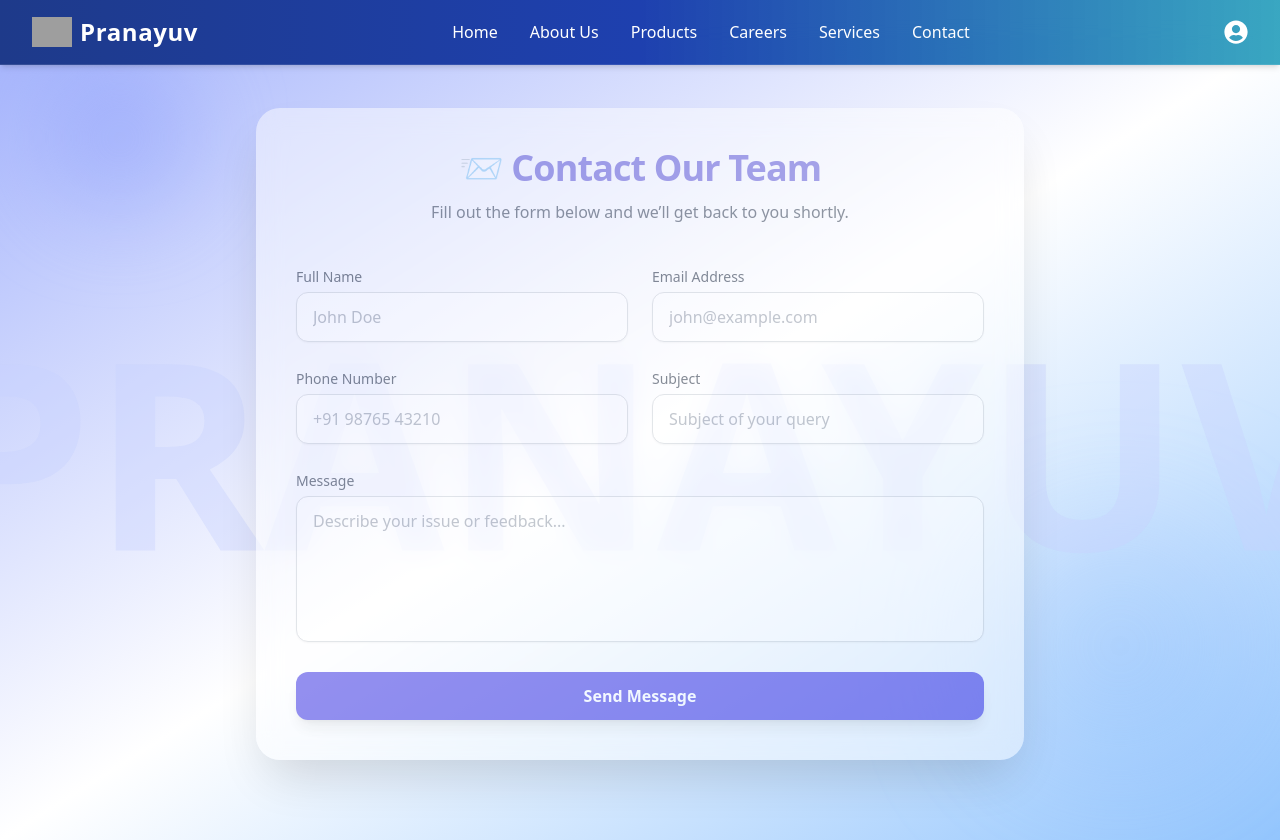
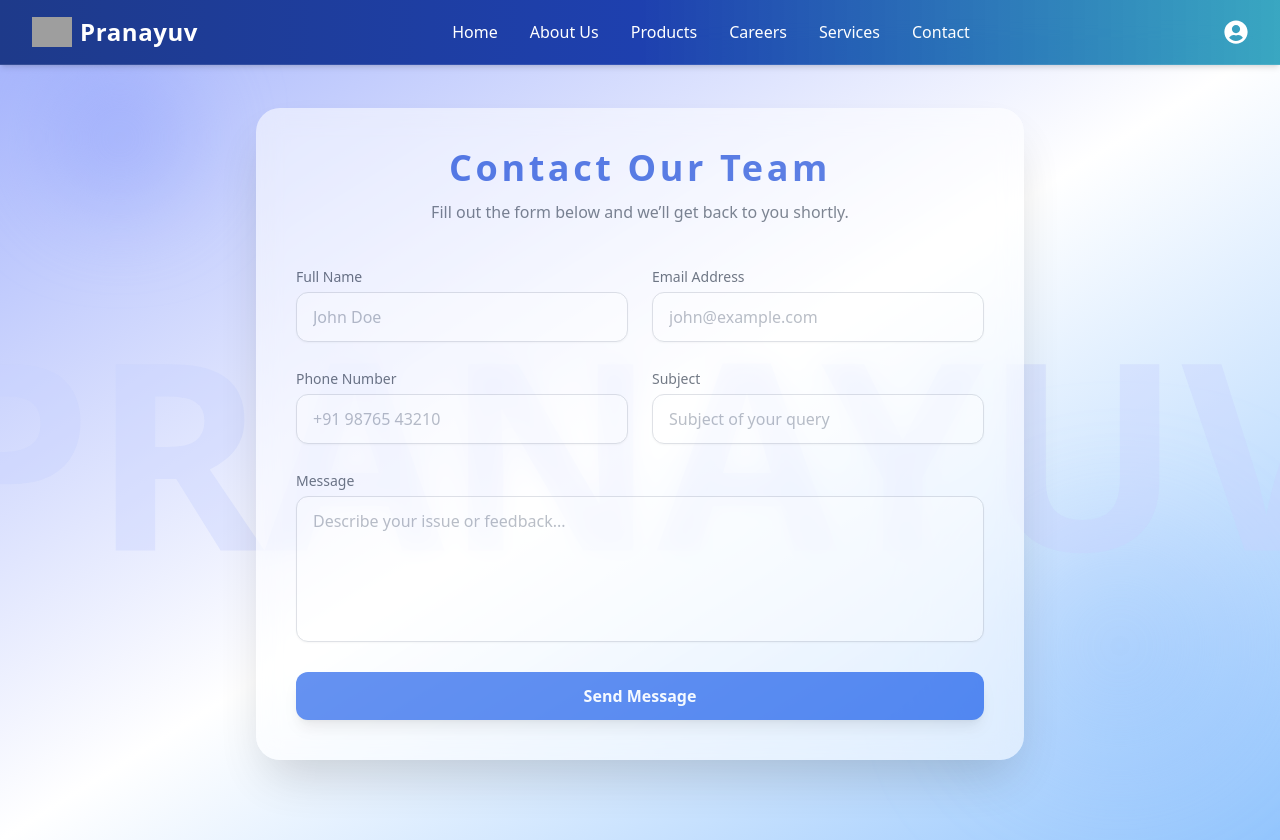
Before and after one commit to kushalthandra/pranayuv, a Next.js app in the folder nextjs-pranauyvwebsite/: page /pagescomponents/contact in a window 1280 px wide. Built offline with nearby package versions, Linux system fonts and the light colour scheme; grey boxes are pictures that could not be loaded.

Commit message:
deployment chnages

```diff
--- a/nextjs-pranauyvwebsite/package.json
+++ b/nextjs-pranauyvwebsite/package.json
@@ -25,6 +25,7 @@
   "devDependencies": {
     "autoprefixer": "^10.4.13",
     "postcss": "^8.5.3",
+    "tailwind-scrollbar": "^3.1.0",
     "tailwindcss": "^3.4.17"
   }
 }
--- a/nextjs-pranauyvwebsite/pages/pagescomponents/contact.js
+++ b/nextjs-pranauyvwebsite/pages/pagescomponents/contact.js
@@ -56,10 +56,10 @@ export default function ContactForm() {
       </div>
 
       {/* Form Card */}
-      <div className="relative z-10 w-full opacity-60 max-w-3xl bg-white/80 backdrop-blur-md rounded-3xl shadow-2xl p-10 transition-all duration-300 hover:scale-[1.01]">
+      <div className="relative z-10 w-full opacity-70 max-w-3xl bg-white/80 backdrop-blur-md rounded-3xl shadow-2xl p-10 transition-all duration-300 hover:scale-[1.01]">
         <div className="text-center mb-10">
-          <h2 className="text-4xl font-extrabold text-indigo-700 tracking-tight animate-pulse">
-            📨 Contact Our Team
+          <h2 className="text-4xl font-extrabold text-blue-700 tracking-widest ">
+             Contact Our Team
           </h2>
           <p className="text-gray-600 mt-3 text-sm md:text-base">
             Fill out the form below and we’ll get back to you shortly.
@@ -152,7 +152,7 @@ export default function ContactForm() {
             className={`w-full text-white font-semibold py-3 px-4 rounded-xl transition-all duration-200 shadow-lg ${
               loading
                 ? "bg-indigo-300 cursor-not-allowed"
-                : "bg-indigo-600 hover:bg-indigo-700"
+                : "bg-blue-600 hover:bg-indigo-700"
             }`}
           >
             {loading ? "Sending..." : "Send Message"}
```
Also changed, not shown: nextjs-pranauyvwebsite/.eslintrc.json, 1 other file (tests, documents, lock files or other folders).
